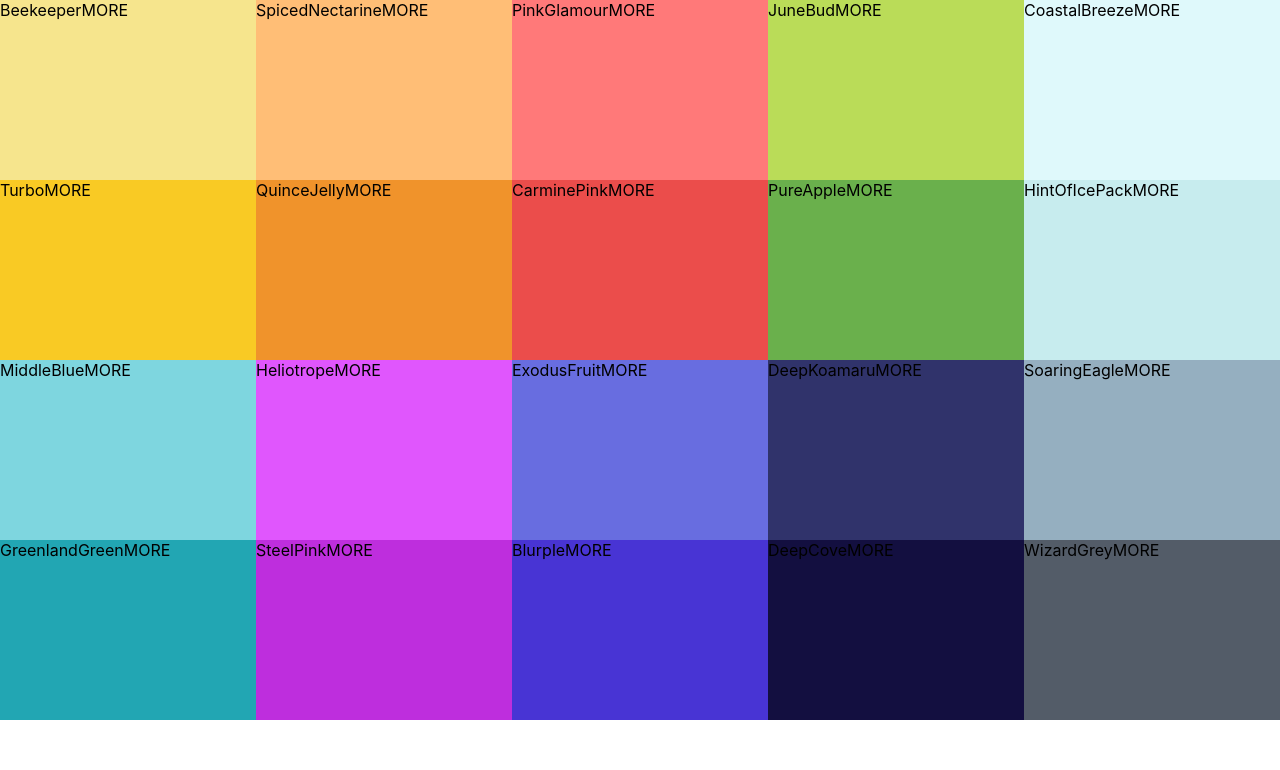
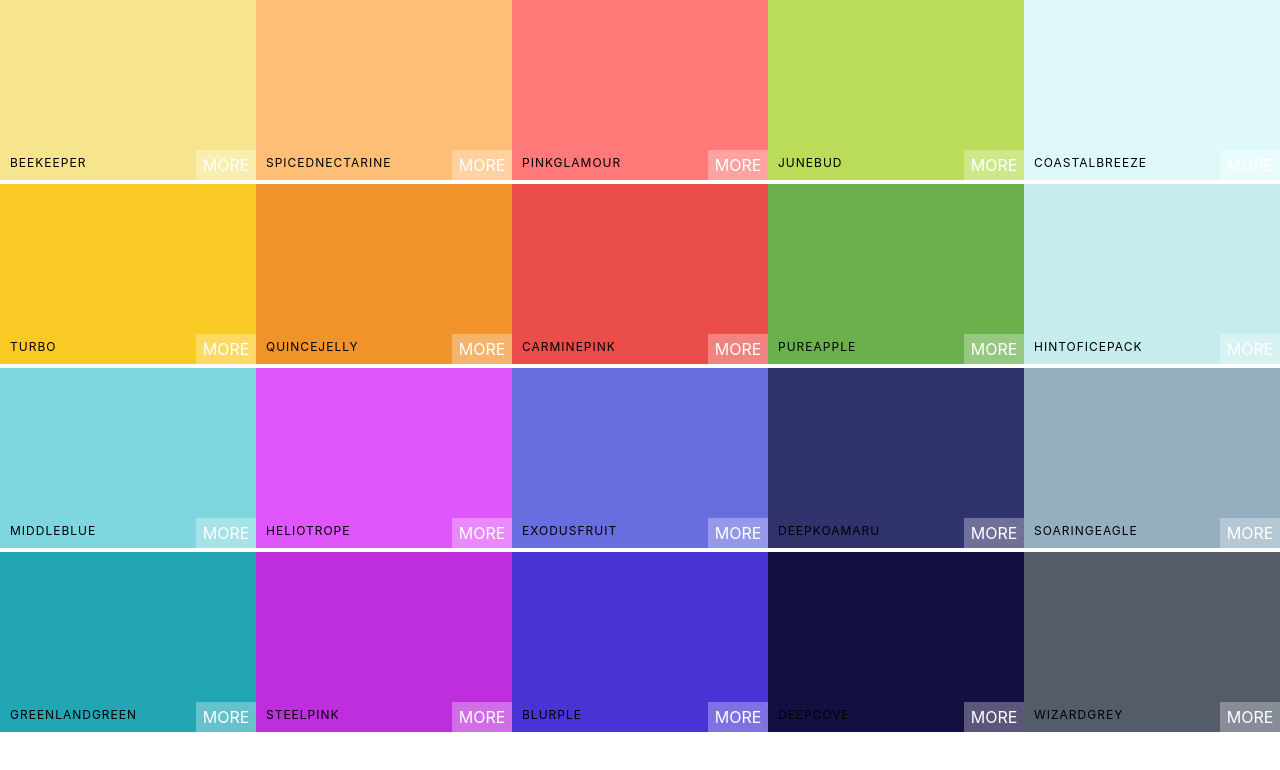
Before and after one commit to AlexanderMBabel/Colors, a React (Create React App) app in the folder client/: page / in a window 1280 px wide. Shown: the top 770 px of the page. Built offline with nearby package versions, Linux system fonts and the light colour scheme.

Commit message:
ColorBox component styled

```diff
--- a/client/src/components/ColorBox.jsx
+++ b/client/src/components/ColorBox.jsx
@@ -3,10 +3,16 @@
 
 class ColorBox extends Component {
   render() {
+    const { name, background } = this.props;
     return (
-      <div style={{ background: this.props.background }} className='ColorBox'>
-        <span>{this.props.name}</span>
-        <span>MORE</span>
+      <div style={{ background: background }} className='ColorBox'>
+        <div className='copy-container'>
+          <div className='box-content'>
+            <span>{name}</span>
+          </div>
+          <button className='copy-button'>Copy</button>
+        </div>
+        <span className='see-more'>More</span>
       </div>
     );
   }
--- a/client/src/styles/ColorBox.css
+++ b/client/src/styles/ColorBox.css
@@ -6,3 +6,59 @@
   position: relative;
   cursor: pointer;
 }
+
+.copy-button {
+  width: 100px;
+  height: 30px;
+  position: absolute;
+  display: inline-block;
+  top: 50%;
+  left: 50%;
+  margin-left: -50px;
+  margin-top: -15px;
+  text-align: center;
+  outline: none;
+  background: rgba(255, 255, 255, 0.3);
+  font-size: 1rem;
+  line-height: 30px;
+  color: white;
+  text-transform: uppercase;
+  border: none;
+  opacity: 0;
+  transition: all 0.5s ease;
+  -webkit-transition: all 0.5s ease;
+  -moz-transition: all 0.5s ease;
+  -ms-transition: all 0.5s ease;
+  -o-transition: all 0.5s ease;
+  margin-bottom: -3.5px;
+}
+
+.ColorBox:hover .copy-button {
+  opacity: 1;
+}
+
+.box-content {
+  position: absolute;
+  width: 100%;
+  left: 0px;
+  bottom: 0px;
+  padding: 10px;
+  color: black;
+  letter-spacing: 1px;
+  text-transform: uppercase;
+  font-size: 12px;
+}
+
+.see-more {
+  background: rgba(255, 255, 255, 0.3);
+  position: absolute;
+  border: none;
+  right: 0px;
+  bottom: 0px;
+  color: white;
+  width: 60px;
+  height: 30px;
+  line-height: 30px;
+  text-transform: uppercase;
+  text-align: center;
+}
```
